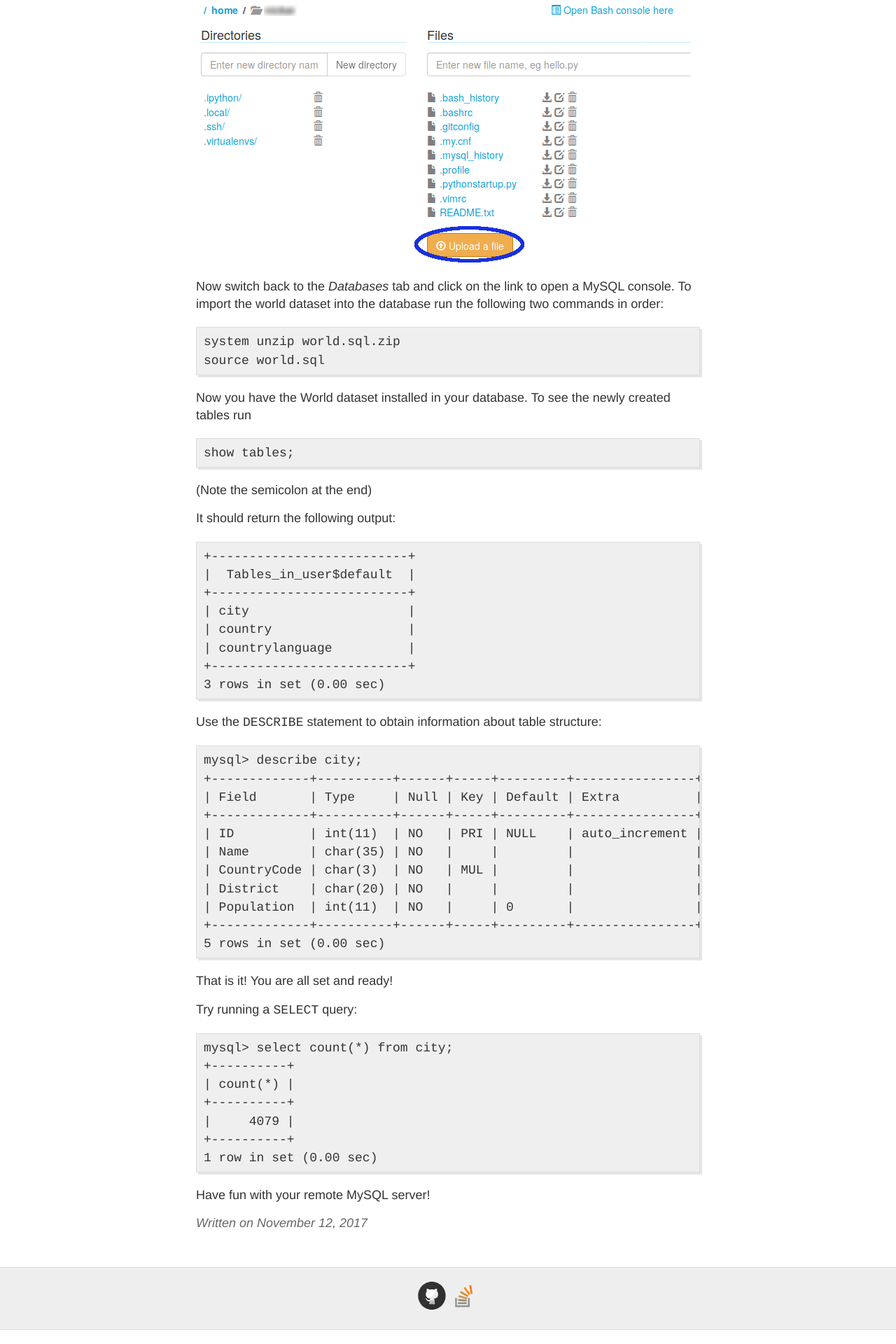
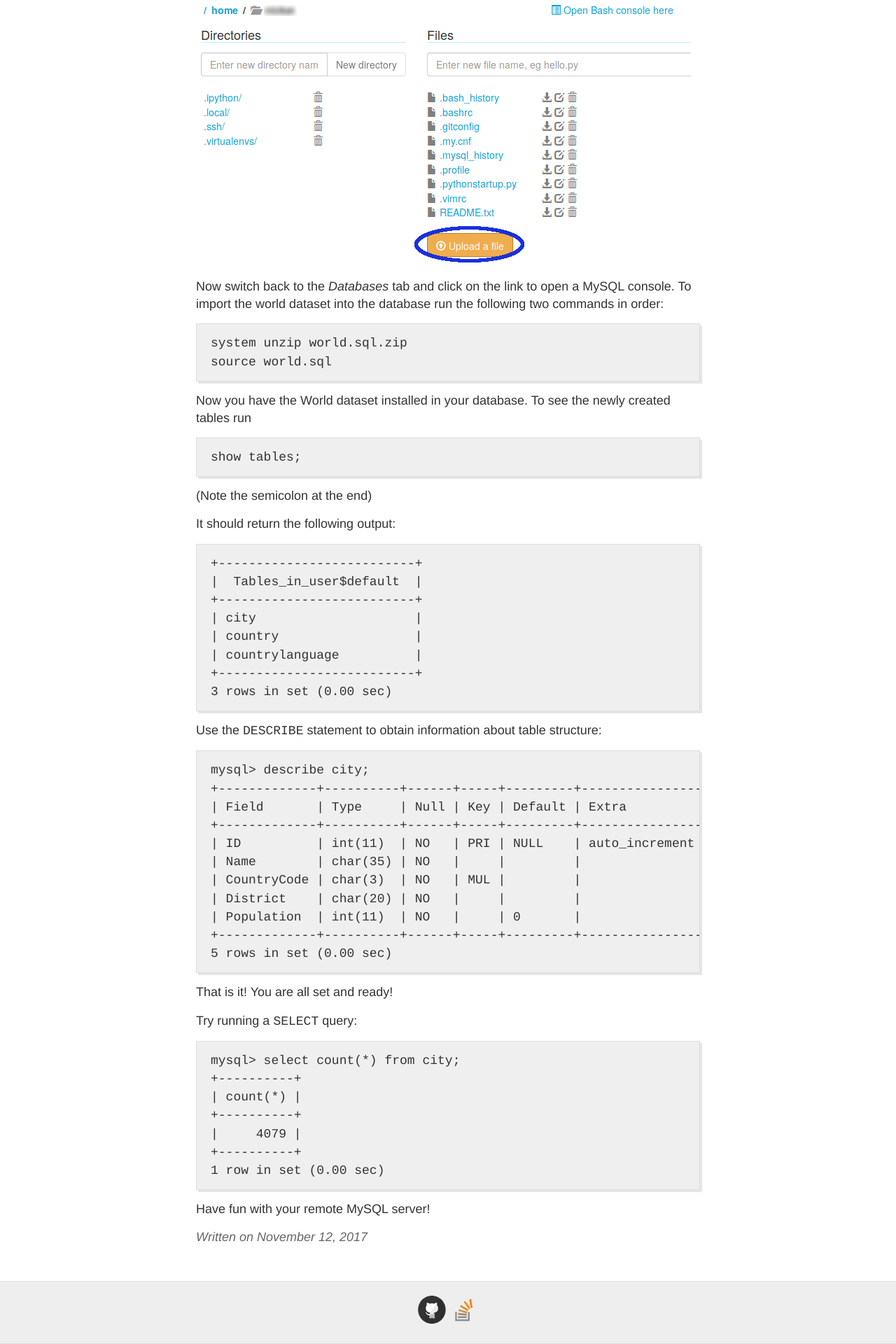
Before and after one commit to SergiyKolesnikov/sergiykolesnikov.github.io, a Jekyll site: the page built from _posts/2017-11-12-MySQL_server_in_5_minutes.md, in a window 1280 px wide. Shown: the part 1390-3310 px from the top of the page at 70% size. Built offline with Jekyll 4.4.1, drawn with Linux system fonts in a browser that asks for light colours.

Commit message:
Add a better fix for double boxes around code blocks.

```diff
--- a/_sass/_highlights.scss
+++ b/_sass/_highlights.scss
@@ -1,13 +1,19 @@
 
-pre.highlight {
+.highlight {
   background-color: #efefef;
   padding: 7px 7px 7px 10px;
   border: 1px solid #ddd;
   -moz-box-shadow: 3px 3px rgba(0,0,0,0.1);
   -webkit-box-shadow: 3px 3px rgba(0,0,0,0.1);
   box-shadow: 3px 3px rgba(0,0,0,0.1);
-  margin: 20px 0 20px 0;
-  overflow: scroll;
+  margin: 0px 0px 0px 0px;
+  overflow: auto;
+}
+
+.highlight .highlight {
+  border: none;
+  box-shadow: none;
+  overflow: visible;
 }
 
 code {
```
